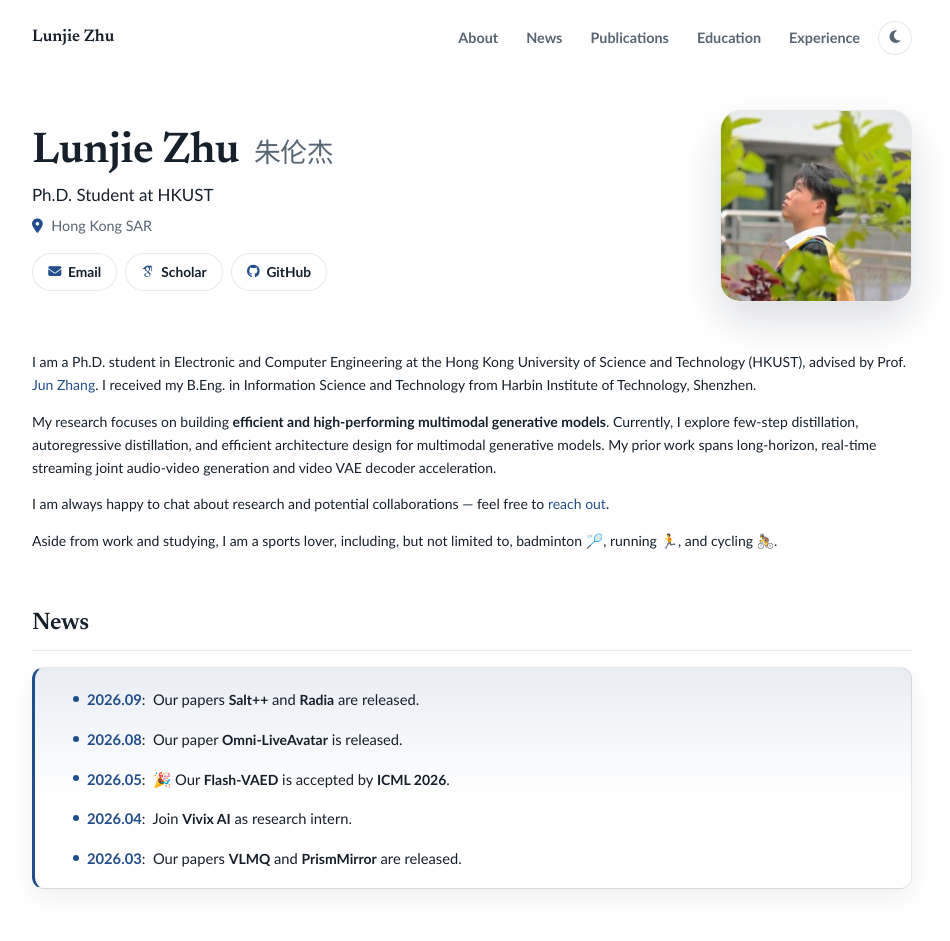
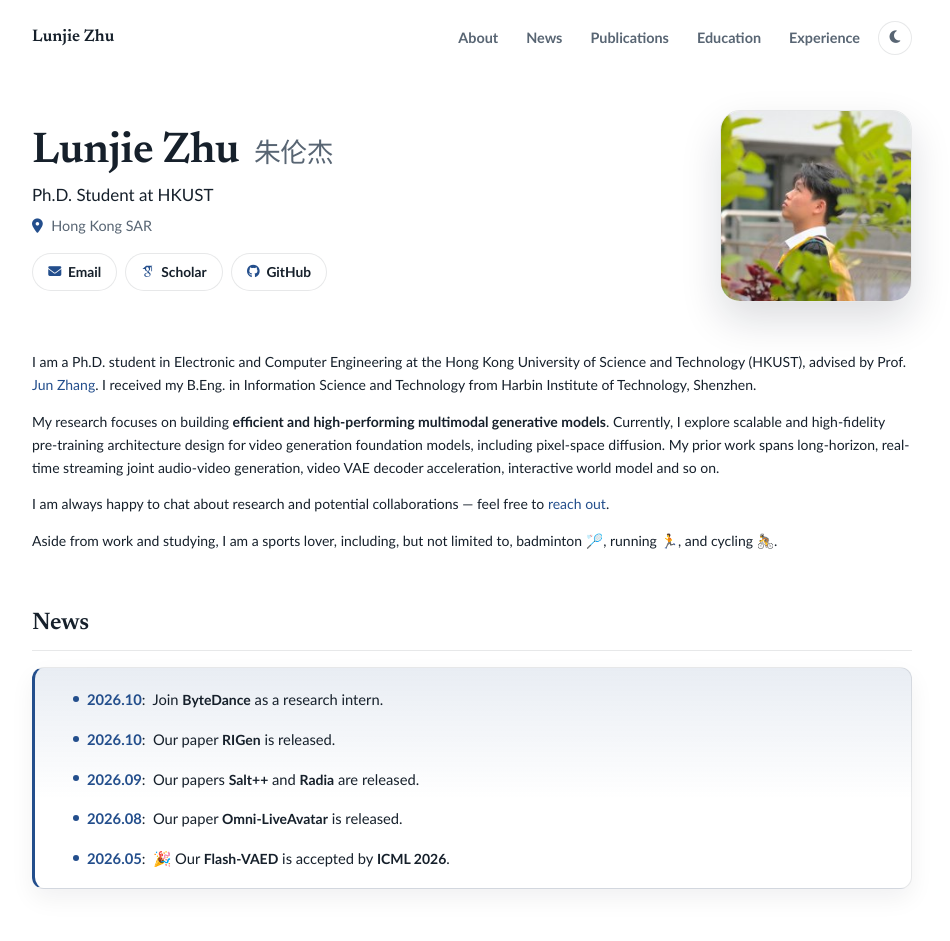
Before and after one commit to Aoko955/Aoko955.github.io, a Jekyll site: the page built from _pages/about.md, in a window 1280 px wide and 1400 px high. Shown: the top 941 px of the window, without its empty margins (168-1118 px from the left). Built offline with Jekyll 4.4.1, drawn with Linux system fonts in a browser that asks for light colours; some web fonts are replaced; some of the changed text lies outside the part shown.

Commit message:
Update homepage research, publications, and experience

```diff
--- a/_pages/about.md
+++ b/_pages/about.md
@@ -13,7 +13,7 @@
 
 <p>I am a Ph.D. student in Electronic and Computer Engineering at the Hong Kong University of Science and Technology (HKUST), advised by Prof. <a href="https://eejzhang.people.ust.hk/home.html">Jun Zhang</a>. I received my B.Eng. in Information Science and Technology from Harbin Institute of Technology, Shenzhen.</p>
 
-<p>My research focuses on building <strong>efficient and high-performing multimodal generative models</strong>. Currently, I explore few-step distillation, autoregressive distillation, and efficient architecture design for multimodal generative models. My prior work spans long-horizon, real-time streaming joint audio-video generation and video VAE decoder acceleration.</p>
+<p>My research focuses on building <strong>efficient and high-performing multimodal generative models</strong>. Currently, I explore scalable and high-fidelity pre-training architecture design for video generation foundation models, including pixel-space diffusion. My prior work spans long-horizon, real-time streaming joint audio-video generation, video VAE decoder acceleration, interactive world model and so on.</p>
 
 <p>I am always happy to chat about research and potential collaborations — feel free to <a href="mailto:lzhubb@connect.ust.hk">reach out</a>.</p>
 
@@ -23,6 +23,8 @@
 # News
 
 <div class="news-box" markdown="1">
+- *2026.10*: &nbsp;Join <strong>ByteDance</strong> as a research intern.
+- *2026.10*: &nbsp;Our paper <strong>RIGen</strong> is released.
 - *2026.09*: &nbsp;Our papers <strong>Salt++</strong> and <strong>Radia</strong> are released.
 - *2026.08*: &nbsp;Our paper <strong>Omni-LiveAvatar</strong> is released.
 - *2026.05*: &nbsp;🎉 Our <strong>Flash-VAED</strong> is accepted by <strong>ICML 2026</strong>.
@@ -72,6 +74,24 @@
       [<a href="https://arxiv.org/abs/2608.13602" target="_blank" rel="noopener">paper</a>]
       [<a href="https://github.com/Aoko955/Omni-LiveAvatar" target="_blank" rel="noopener">code</a>]
       <a class="pub-stars" target="_blank" rel="noopener" href="https://github.com/Aoko955/Omni-LiveAvatar"><img alt="GitHub stars" src="https://img.shields.io/badge/dynamic/json?url=https%3A%2F%2Fapi.github.com%2Frepos%2FAoko955%2FOmni-LiveAvatar&amp;query=%24.stargazers_count&amp;style=social&amp;logo=github&amp;label=Stars"></a>
+    </p>
+  </td>
+</tr>
+<tr class="pub-spacer"><td colspan="2"></td></tr>
+
+<tr class="pub-row">
+  <td class="pub-thumb">
+    <img src="images/indexpics/2026_rigen.jpg?v={{ site.time | date: '%s' }}" width="285" alt="RIGen overview" loading="lazy" decoding="async">
+  </td>
+  <td class="pub-detail">
+    <p class="pub-title-line"><b>RIGen: Beyond Action Following with Reciprocal Interaction in Generative Gameplay</b></p>
+    <p class="pub-authors"><a href="https://murphylmf.github.io/" target="_blank" rel="noopener">Mengfei Li</a>, <a href="https://zhangyi-3.github.io/" target="_blank" rel="noopener">Yi Zhang</a>, <a href="https://xingtongge.github.io/" target="_blank" rel="noopener">Xingtong Ge</a>, <b>Lunjie Zhu</b>, <a href="https://github.com/rslinfy" target="_blank" rel="noopener">Fangyu Lin</a>, <a href="https://scholar.google.com/citations?hl=zh-CN&amp;user=8eTLCkwAAAAJ&amp;view_op=list_works&amp;sortby=pubdate" target="_blank" rel="noopener">Peng Li</a>, <a href="https://scholar.google.com/citations?user=Bd3v08QAAAAJ&amp;hl=zh-CN" target="_blank" rel="noopener">Guanglu Song</a>, <a href="https://scholar.google.com/citations?user=Lzb6A1sAAAAJ&amp;hl=zh-CN" target="_blank" rel="noopener">Yu Liu</a>, <a href="https://scholar.google.com/citations?user=77lSoywAAAAJ&amp;hl=en" target="_blank" rel="noopener">Wei Xue</a>, <a href="https://scholar.google.com/citations?user=g20Q12MAAAAJ&amp;hl=en" target="_blank" rel="noopener">Wenhan Luo</a>, <a href="https://scholar.google.com/citations?user=-0q6cIYAAAAJ&amp;hl=zh-CN" target="_blank" rel="noopener">Yike Guo</a></p>
+    <p class="pub-links-line">
+      [<a href="https://arxiv.org/abs/2610.20811" target="_blank" rel="noopener">paper</a>]
+      [<a href="https://murphylmf.github.io/RIGen/" target="_blank" rel="noopener">project</a>]
+      [<a href="https://github.com/murphylmf/RIGen" target="_blank" rel="noopener">code</a>]
+      [<a href="https://huggingface.co/Murphyyyy/RIGen" target="_blank" rel="noopener">models</a>]
+      <a class="pub-stars" target="_blank" rel="noopener" href="https://github.com/murphylmf/RIGen"><img alt="GitHub stars" src="https://img.shields.io/github/stars/murphylmf/RIGen?style=social"></a>
     </p>
   </td>
 </tr>
@@ -175,13 +195,21 @@
 <div class="cv-list">
 
 <div class="cv-item">
+  <img class="cv-logo" src="images/logos/bytedance.png" alt="ByteDance">
+  <div class="cv-info">
+    <div class="cv-org">ByteDance · Research Intern</div>
+    <div class="cv-note">Pre-training architecture design for scalable, high-fidelity video generation foundation models.</div>
+  </div>
+  <div class="cv-date">2026.10 – Now</div>
+</div>
+
+<div class="cv-item">
   <img class="cv-logo" src="images/logos/vivix.png" alt="Vivix AI">
   <div class="cv-info">
     <div class="cv-org">Vivix AI · Latent Star Research Intern</div>
-    <div class="cv-role">Supervisor: <a href="https://zhangyi-3.github.io/" target="_blank" rel="noopener">Yi Zhang</a></div>
     <div class="cv-note">Efficient generative models — distillation-based acceleration for real-time / long-horizon joint audio-video generation.</div>
   </div>
-  <div class="cv-date">2026.04 – Now</div>
+  <div class="cv-date">2026.04 – 2026.10</div>
 </div>
 
 </div>
```
Also changed, not shown: images/indexpics/2026_rigen.jpg (added), images/logos/bytedance.png (added).
